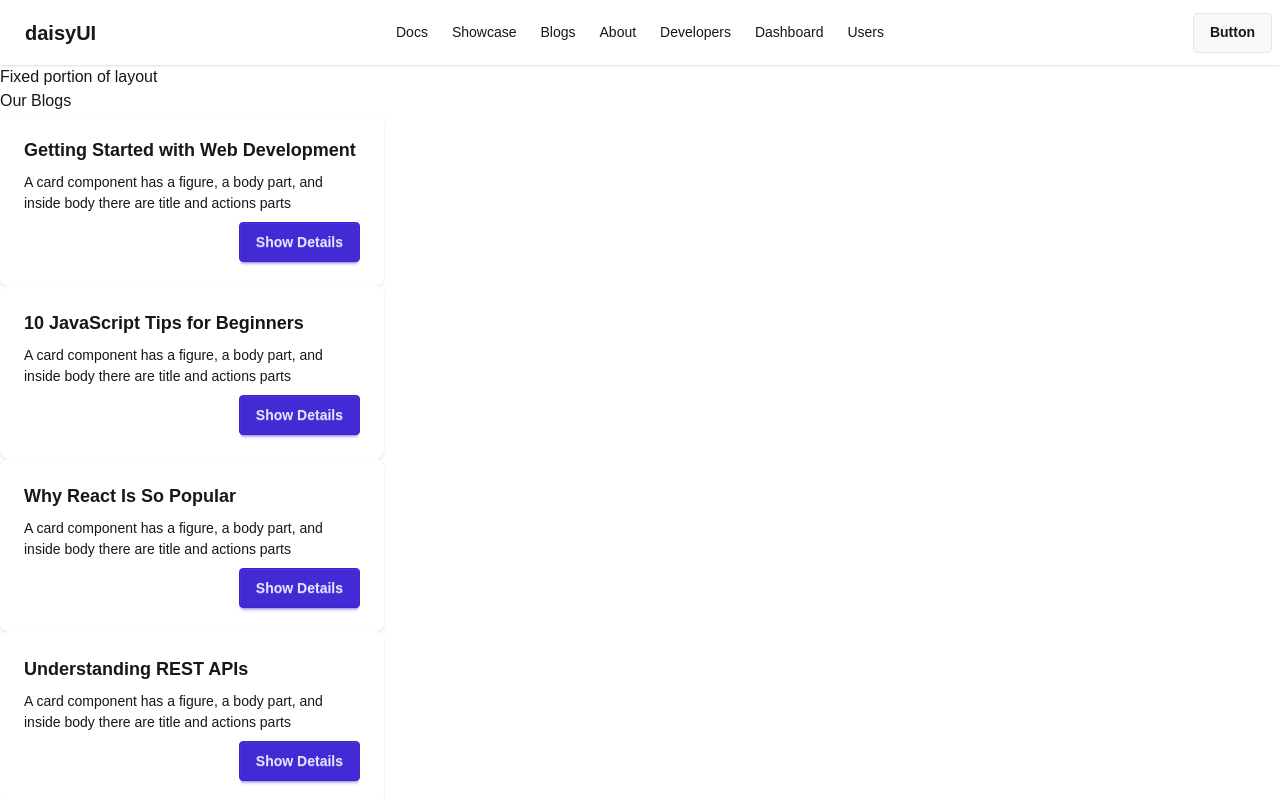
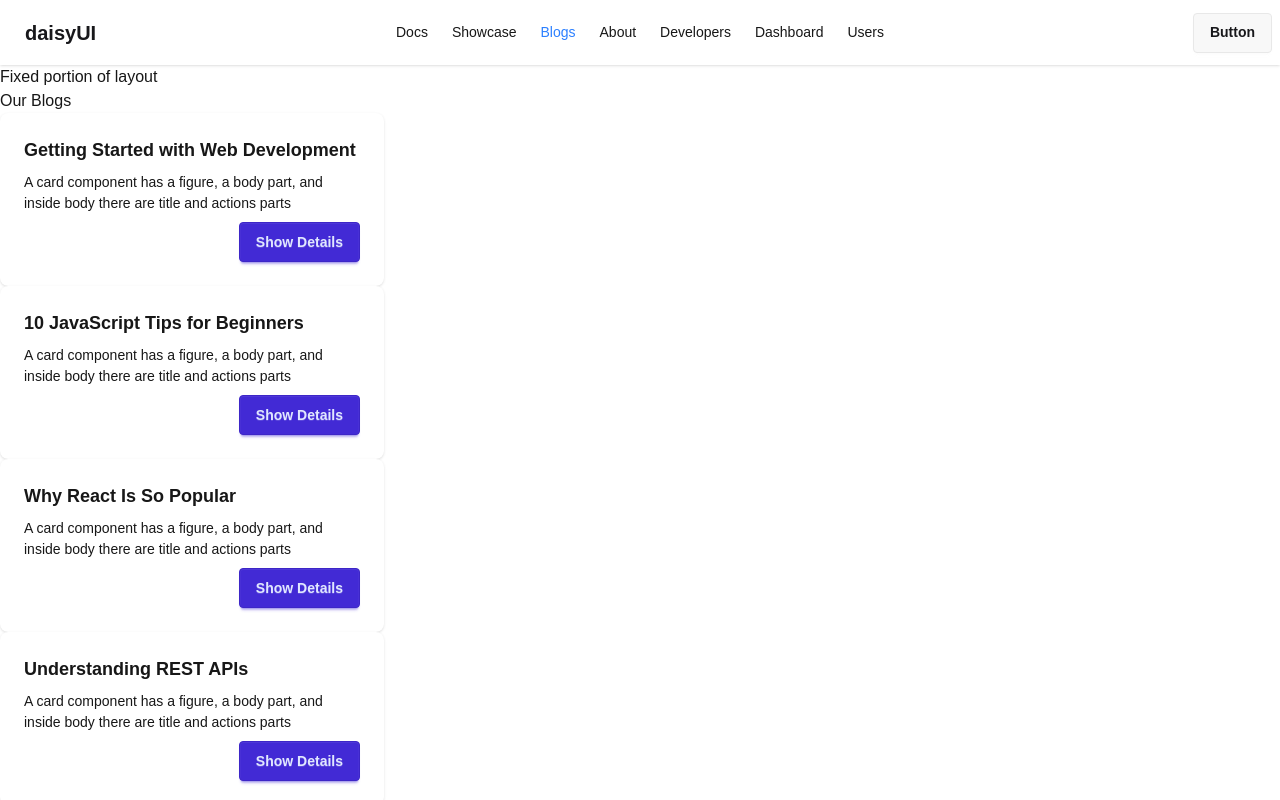
Before and after one commit to rohanislambd/my-first-nextjs-app, a Next.js app: page /blogs in a window 1280 px wide. Shown: the top 800 px of the page. Built offline with nearby package versions, Linux system fonts and the light colour scheme.

Commit message:
active link

```diff
--- a/src/app/about/page.jsx
+++ b/src/app/about/page.jsx
@@ -1,5 +1,12 @@
 import Image from "next/image";
 import React from "react";
+
+
+
+export const metadata = {
+  title: "About pagge",
+  description: "hello ",
+}
 
 const aboutPage = () => {
   return (
--- a/src/app/components/Navbar.jsx
+++ b/src/app/components/Navbar.jsx
@@ -1,16 +1,24 @@
+'use client'
 import Link from 'next/link';
+import { usePathname } from 'next/navigation';
 import React from 'react';
 
 const Navbar = () => {
 
+  const pathname = usePathname();
+
+  console.log('pathname in navbar', pathname);
+
   const links = <>
-        <li><Link href='/docs'>Docs</Link></li>
-        <li><Link href='/showcase'>Showcase</Link></li>
-        <li><Link href='/blogs'>Blogs</Link></li>
-        <li><Link href='/about'>About</Link></li>
-        <li><Link href='/about/developer'>Developers</Link></li>
-        <li><Link href='/dashboard'>Dashboard</Link></li>
-        <li><Link href='/users'>Users</Link></li>
+        <li><Link className={pathname === '/docs' ? 'text-blue-400':''} href='/docs'>Docs</Link></li>
+
+        <li><Link className={pathname === '/showcase'? 'text-blue-500':''} href='/showcase'>Showcase</Link></li>
+
+        <li><Link className={pathname === '/blogs'? 'text-blue-500':''} href='/blogs'>Blogs</Link></li>
+        <li><Link className={pathname === '/about'? 'text-blue-500':''} href='/about'>About</Link></li>
+        <li><Link className={pathname === '/about/developer'? 'text-blue-500':''} href='/about/developer'>Developers</Link></li>
+        <li><Link className={pathname === '/dashboard'? 'text-blue-500':''} href='/dashboard'>Dashboard</Link></li>
+        <li><Link className={pathname === '/users'? 'text-blue-500':''} href='/users'>Users</Link></li>
   </>
 
     return (
--- a/src/app/layout.js
+++ b/src/app/layout.js
@@ -13,7 +13,7 @@ const geistMono = Geist_Mono({
 });
 
 export const metadata = {
-  title: "Create Next App",
+  title: "My Users  and next app",
   description: "Generated by create next app",
 };
 
```
